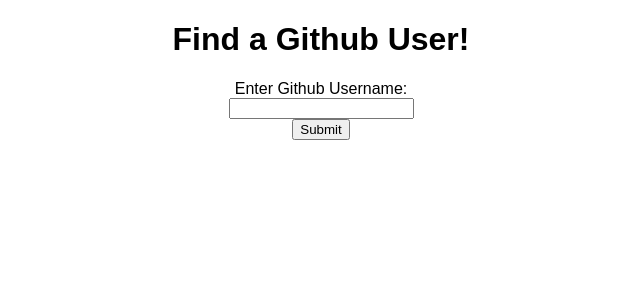
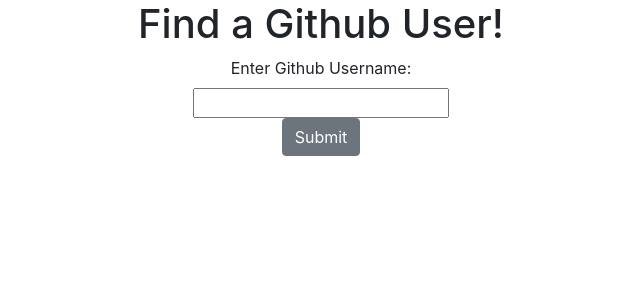
Before and after one commit to mmacdonald1/Github-API-Project, a React (Create React App) app: page / in a window 1280 px wide. Shown: the top 300 px of the page, without its empty margins (319-959 px from the left). Built offline with nearby package versions, Linux system fonts and the light colour scheme.

Commit message:
Error handling on DOM

```diff
--- a/package.json
+++ b/package.json
@@ -3,10 +3,12 @@
   "version": "0.1.0",
   "private": true,
   "dependencies": {
+    "bootstrap": "^4.1.3",
     "react": "^16.5.2",
     "react-dom": "^16.5.2",
     "react-scripts": "1.1.5",
-    "react-test-renderer": "^16.5.2"
+    "react-test-renderer": "^16.5.2",
+    "reactstrap": "^6.4.0"
   },
   "scripts": {
     "start": "react-scripts start",
--- a/src/components/UserProfile.js
+++ b/src/components/UserProfile.js
@@ -1,4 +1,5 @@
 import React from "react";
+import { Alert } from 'reactstrap';
 
 
 const UserProfile = (props) => {
--- a/src/components/UsernameForm.js
+++ b/src/components/UsernameForm.js
@@ -1,14 +1,21 @@
 import React from "react";
+import { Button, Alert } from 'reactstrap';
 
 const UsernameForm = (props) =>{
+  const {handleChange, handleSubmit, error} = props
+  let errorMessage
+  if(error !== false){
+    errorMessage= <Alert color="primary">{error}</Alert>
+  }
   return(
     <div>
-      <form onSubmit={props.handleSubmit}>
+    {errorMessage}
+      <form onSubmit={handleSubmit}>
         <label>Enter Github Username:</label>
         <br />
-        <input type="text" onChange={props.handleChange}/>
+        <input type="text" onChange={handleChange}/>
         <br />
-        <button>Submit</button>
+        <Button>Submit</Button>
       </form>
     </div>
   )
--- a/src/containers/UsersContainer.js
+++ b/src/containers/UsersContainer.js
@@ -10,7 +10,8 @@
       name:'',
       email:'',
       publicRepos:'',
-      displayProfile: false
+      displayProfile: false,
+      error:false
 
     }
   }
@@ -37,12 +38,11 @@
         console.log(data)
         //if 404 then display Username not found
         if(data.message === "Not Found"){
-          console.log("Username not found.")
-          this.setState({displayProfile:false})
+          this.setState({displayProfile:false, error:"Username not found."})
         }
         else{
           //if not 404 create state obj from returned data
-          let userObj = {name: data.name, email: data.email, publicRepos: data.public_repos, displayProfile:true}
+          let userObj = {name: data.name, email: data.email, publicRepos: data.public_repos, displayProfile:true, error:false}
           //Take the keys of the user object and for each key check if the value is null. If it is then replace it with "none".
           Object.keys(userObj).forEach(function(key) {
             if(userObj[key] === null) {
@@ -56,22 +56,23 @@
     }
     else{
       //If username is and empty string tell user to enter a username
-      console.log("Please enter a valid username")
+      this.setState({error:"Please enter a valid username"})
     }
   }
   render(){
     //only render profile if fetch has brought back a user and we have assigned state
     let profile
     if(this.state.displayProfile === true){
-      profile = <UserProfile name={this.state.name} email={this.state.email} publicRepos={this.state.publicRepos} username={this.state.username}/>
+      profile = <UserProfile name={this.state.name} email={this.state.email} publicRepos={this.state.publicRepos} username={this.state.username} />
     }
     else{
       profile=""
     }
+
     return(
       <div>
         <h1>Find a Github User!</h1>
-        <UsernameForm handleSubmit={this.handleFormSubmit} handleChange={this.handleFormChange}/>
+        <UsernameForm handleSubmit={this.handleFormSubmit} handleChange={this.handleFormChange} error={this.state.error}/>
         {profile}
       </div>
     )
--- a/src/index.js
+++ b/src/index.js
@@ -3,6 +3,7 @@
 import './index.css';
 import App from './App';
 import registerServiceWorker from './registerServiceWorker';
+import 'bootstrap/dist/css/bootstrap.min.css';
 
 ReactDOM.render(<App />, document.getElementById('root'));
 registerServiceWorker();
```
Also changed, not shown: 1 other file (tests, documents, lock files or other folders).
